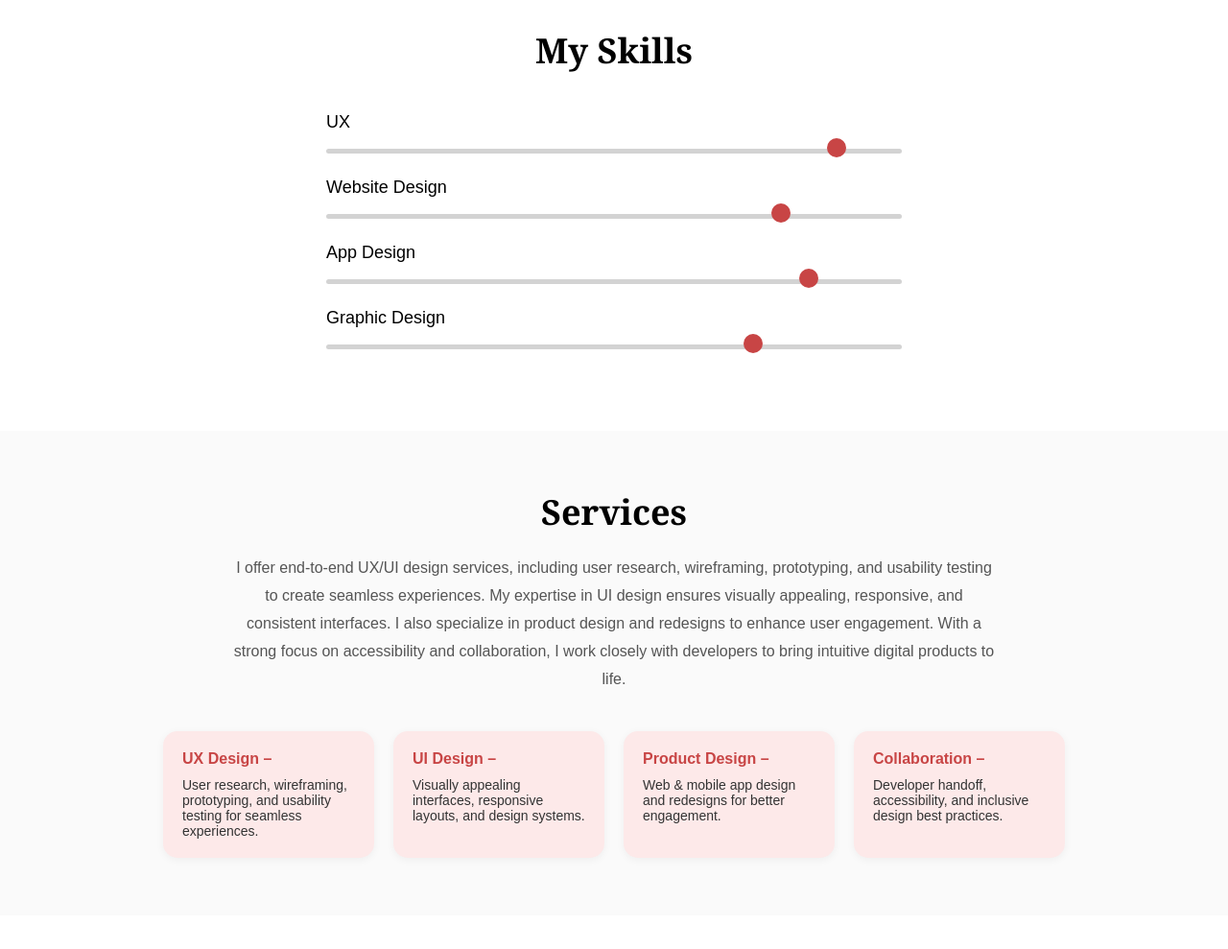
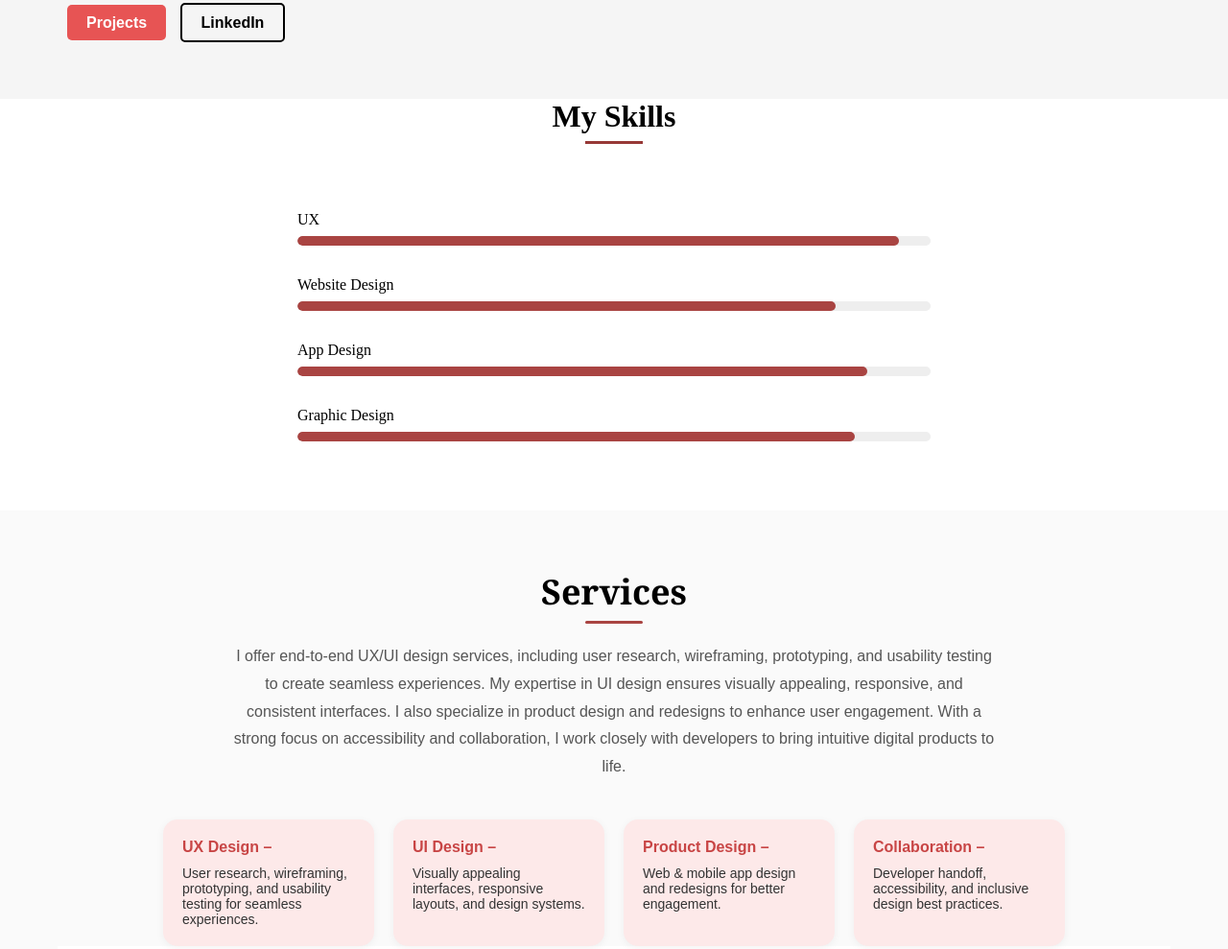
Before and after one commit to devya-123-name/Portfolio, a plain HTML site: page index.html in a window 1280 px wide. Shown: the part 1049-2038 px from the top of the page at 96% size. Drawn offline with Linux system fonts and the light colour scheme.

Commit message:
Add files via upload

```diff
--- a/index.html
+++ b/index.html
@@ -1,14 +1,68 @@
 <!DOCTYPE html>
 <html lang="en">
+
 <head>
     <meta charset="UTF-8">
     <meta name="viewport" content="width=device-width, initial-scale=1.0">
     <title>Devyani Mukherjee - Portfolio</title>
     <link rel="stylesheet" href="style.css">
+    <style>
+    .underline-accent {
+      display: block;
+      width: 60px;
+      height: 3px;
+      background-color: #a94442;
+      margin: 6px auto 0;
+      border-radius: 4px;
+    }
+
+         .skill-container {
+    max-width: 700px;
+    margin: auto;
+    padding: 40px 20px;
+  }
+
+  .skill-group {
+    margin-bottom: 32px;
+  }
+
+  .skill-label {
+    margin-bottom: 8px;
+    font-weight: 500;
+  }
+
+  .skill-bar {
+    height: 10px;
+    background-color: #eee;
+    border-radius: 9999px;
+    position: relative;
+    overflow: hidden;
+  }
+
+  .skill-fill {
+    height: 100%;
+    background-color: #a94442;
+    border-radius: 9999px;
+  }
+
+  .skill-thumb {
+    position: absolute;
+    top: 50%;
+    transform: translateY(-50%);
+    width: 16px;
+    height: 16px;
+    background-color: white;
+    border: 2px solid #a94442;
+    border-radius: 50%;
+  }
+    </style>
 </head>
+
 <body>
 
+
     <!-- Navbar -->
+    <section class="parent">
         <header class="navbar">
             <div class="logo">Devyani Mukherjee</div>
             <nav>
@@ -26,57 +80,90 @@
             </div>
         </section>
 
+    </section>
         <!-- About Section -->
         <section class="about">
             <div class="text">
                 <h4>UI/UX DESIGNER</h4>
                 <h2>Hello, my name is <br> <span>Devyani Mukherjee</span></h2>
                 <p>
-                I am a 20 years old UI/UX Designer, and currently pursuing my Bachelor's in Designing course in UI/UX Design.
-                I believe great design is more than just aesthetics—it's about creating seamless experiences that make people’s lives easier and more enjoyable.<br><br>
+                    I am a 20 years old UI/UX Designer, and currently pursuing my Bachelor's in Designing course in UI/UX
+                    Design.
+                I believe great design is more than just aesthetics—it's about creating seamless experiences that make
+                people’s lives easier and more enjoyable.<br><br>
 
-                While studying in Sushant University I have completed numerous projects in UI/UX design and while doing so I have gained varied experience in UX research, wireframing, prototyping, and UI design.<br><br>
+                While studying in Sushant University I have completed numerous projects in UI/UX design and while doing
+                so I have gained varied experience in UX research, wireframing, prototyping, and UI design.<br><br>
 
-                I believe in a user-centered approach, where design decisions are driven by data, empathy, and usability testing, to ensure the best experience for end users.<br><br>
+                I believe in a user-centered approach, where design decisions are driven by data, empathy, and usability
+                testing, to ensure the best experience for end users.<br><br>
 
                 Take a look at my portfolio, and feel free to reach out if you'd like to collaborate.
             </p>
             <div class="buttons">
                 <a href="#" class="btn">Projects</a>
-                <a href="#" class="btn-outline">LinkedIn</a>
+                <a href="https://www.linkedin.com/in/devyani-mukherjee-a490b1345/" class="btn-outline">LinkedIn</a>
             </div>
         </div>
         <div class="image">
-            <img src="profile.png" alt="Devyani Mukherjee">
+            <img src="./Images/Screenshot 2025-05-14 122553.png" alt="Devyani Mukherjee">
         </div>
     </section>
 
     <!-- Skills Section -->
-<section class="skills">
-  <h2>My Skills</h2>
-  <div class="skill">
-      <span>UX</span>
-      <input type="range" value="90" disabled>
+<section class="py-20 text-center bg-gray-50">
+ <h2 class="skills-heading">My Skills</h2>
+
+  <div class="skill-container">
+
+    <div class="skill-group">
+      <div class="skill-label">UX</div>
+      <div class="skill-bar">
+        <div class="skill-fill" style="width: 95%;"></div>
+        <div class="skill-thumb" style="left: 100%;"></div>
       </div>
-  <div class="skill">
-      <span>Website Design</span>
-      <input type="range" value="80" disabled>
     </div>
-  <div class="skill">
-      <span>App Design</span>
-      <input type="range" value="85" disabled>
+
+    <div class="skill-group">
+      <div class="skill-label">Website Design</div>
+      <div class="skill-bar">
+        <div class="skill-fill" style="width: 85%;"></div>
+        <div class="skill-thumb" style="left: 100%;"></div>
       </div>
-  <div class="skill">
-      <span>Graphic Design</span>
-      <input type="range" value="75" disabled>
+    </div>
+
+    <div class="skill-group">
+      <div class="skill-label">App Design</div>
+      <div class="skill-bar">
+        <div class="skill-fill" style="width: 90%;"></div>
+        <div class="skill-thumb" style="left: 100%;"></div>
+      </div>
+    </div>
+
+    <div class="skill-group">
+      <div class="skill-label">Graphic Design</div>
+      <div class="skill-bar">
+        <div class="skill-fill" style="width: 88%;"></div>
+        <div class="skill-thumb" style="left: 100%;"></div>
+      </div>
+    </div>
+
   </div>
 </section>
 
     <!-- Services Section -->
     <section class="services">
-  <h2>Services</h2>
+    <section id="services">
+  <h2 class="text-3xl font-bold mb-10 text-center relative inline-block mx-auto">
+    Services
+    <span class="underline-accent"></span>
+  </h2>
         <p class="services-intro">
-      I offer end-to-end UX/UI design services, including user research, wireframing, prototyping, and usability testing to create seamless experiences. My expertise in UI design ensures visually appealing, responsive, and consistent interfaces. I also specialize in product design and redesigns to enhance user engagement. With a strong focus on accessibility and collaboration, I work closely with developers to bring intuitive digital products to life.
+                        I offer end-to-end UX/UI design services, including user research, wireframing, prototyping, and usability
+            testing to create seamless experiences. My expertise in UI design ensures visually appealing, responsive,
+            and consistent interfaces. I also specialize in product design and redesigns to enhance user engagement.
+            With a strong focus on accessibility and collaboration, I work closely with developers to bring intuitive
+            digital products to life.
         </p>
 
         <div class="service-cards">
@@ -101,7 +188,11 @@
 
     <!-- Projects Section -->
     <section class="projects">
-    <h2>My Projects</h2>
+<section id="projects">
+  <h2 class="text-3xl font-bold mb-10 text-center relative inline-block mx-auto">
+    Projects
+    <span class="underline-accent"></span>
+  </h2>
         <div class="project-filters">
             <button class="active">All</button>
             <button>UI/UX</button>
@@ -112,19 +203,22 @@
 
         <div class="project-cards">
             <div class="project-card">
-            <img src="path-to-your-image1.jpg" alt="Accessibility Project">
+                <img src="./Images/WhatsApp Image 2025-05-14 at 08.24.27_e8cd0dc6.jpg" alt="Accessibility Project">
                 <h4>Enhanced Accessibility for visually impaired users in Indian Railways</h4>
-            <p>Problem: Users faced issues in travel accessibility. Solution: Proposing solutions to improve user journey experiences.</p>
+                <p>Problem: Users faced issues in travel accessibility. Solution: Proposing solutions to improve user
+                    journey experiences.</p>
             </div>
             <div class="project-card">
-            <img src="path-to-your-image2.jpg" alt="Content Writer Project">
+                <img src="./Images/WhatsApp Image 2025-05-14 at 08.25.33_68f8ed38.jpg" alt="Content Writer Project">
                 <h4>Service design for Content Writer</h4>
-            <p>Project description: Understanding service ecosystems for freelance content writers and service design improvements.</p>
+                <p>Project description: Understanding service ecosystems for freelance content writers and service
+                    design improvements.</p>
             </div>
             <div class="project-card">
-            <img src="path-to-your-image3.jpg" alt="Tiffin Service Project">
+                <img src="./Images/WhatsApp Image 2025-05-14 at 08.26.08_180fe83c.jpg" alt="Tiffin Service Project">
                 <h4>Service design - Tiffin Service</h4>
-            <p>Project description: Redesigning the tiffin service experience for better efficiency and satisfaction.</p>
+                <p>Project description: Redesigning the tiffin service experience for better efficiency and
+                    satisfaction.</p>
             </div>
         </div>
 
@@ -133,21 +227,30 @@
 
     <!-- Testimonials Section -->
     <section class="testimonials">
-    <h2>Testimonials</h2>
+    <section id="testimonials">
+  <h2 class="text-3xl font-bold mb-10 text-center relative inline-block mx-auto">
+    Testimonials
+    <span class="underline-accent"></span>
+  </h2>
         <p class="testimonials-intro">
             Trusted for creating intuitive, user-friendly designs that enhance engagement and usability.
             See what trainers and colleagues say about our collaborations!
         </p>
 
         <div class="testimonial-card">
-        <img src="path-to-testimonial-image.jpg" alt="User Photo">
-        <blockquote>“Devyani Mukherjee has successfully completed the UX/UI developer trainee at Silver Touch Technologies Ltd.”</blockquote>
+            <img src="./Images/Screenshot 2025-05-14 104348.png" alt="User Photo">
+            <blockquote>“Devyani Mukherjee has successfully completed the UX/UI developer trainee at Silver Touch
+                Technologies Ltd.”</blockquote>
             <p><strong>Company</strong><br>Silver Touch Technologies Ltd</p>
         </div>
     </section>
 
     <section class="contact">
-  <h2>Contact</h2>
+        <section id="contacts">
+  <h2 class="text-3xl font-bold mb-10 text-center relative inline-block mx-auto">
+    Contacts
+    <span class="underline-accent"></span>
+  </h2>
         <p class="contact-intro">
             Got a project in mind or looking to enhance your product’s user experience? Let's collaborate!
             Whether you need a polished UI, a smooth user journey, or a full redesign, I’m here to help.
@@ -173,4 +276,5 @@
     </footer>
 
 </body>
+
 </html>
--- a/style.css
+++ b/style.css
@@ -5,61 +5,86 @@
     box-sizing: border-box;
 }
 
+
+.parent{
+    background: url('./Images/WhatsApp\ Image\ 2025-05-14\ at\ 00.25.37_ebcaafbf.jpg');
+    background-size: cover;
+    background-position: center;
+    background-repeat: no-repeat;
+    background-blend-mode:color-burn ;
+
+    z-index: 1;
+    /* width: 100%; */
+    height: 250px;
+    /* position: relative;
+    display: flex;
+    justify-content: center;
+    align-items: center;*/
+    color: white;
+}
+
 /* Navbar */
 .navbar {
     display: flex;
     justify-content: space-between;
-    padding: 20px 60px;
+    /* padding: 20px 60px; */
     align-items: center;
-    background: white;
+    /* background: white; */
     font-family: 'Poppins', sans-serif;
+
 }
 
 .navbar .logo {
+    margin-top: 30px;
+    margin-left: 30px;
+    margin-right: 30px;
     font-weight: bold;
     font-size: 20px;
 }
 
 .navbar nav a {
+    margin-right: 20px;
     margin-left: 20px;
     text-decoration: none;
     color: black;
     font-weight: 500;
 }
-
 /* Hero Section */
-.hero {
-    background: url('background.jpg') no-repeat center center/cover;
-    height: 300px;
+/* .hero { */
+    /* height: 400px;
     position: relative;
     display: flex;
     justify-content: center;
     align-items: center;
-    color: white;
-}
+    color: white; */
+/* } */
 
 .hero .overlay {
     text-align: center;
 }
 
+.hero h1 {
+    font-size: 60px;
+    color: #601010;
+    font-family: 'Georgia', serif;
+    margin-top: 20px;
+}
+
 .hero h2 {
     font-size: 20px;
     letter-spacing: 2px;
+    margin-top: 160px;
 }
 
-.hero h1 {
-    font-size: 60px;
-    font-family: 'Georgia', serif;
-    margin-top: 10px;
-}
 
 /* About Section */
 .about {
     display: flex;
-    padding: 60px;
+    padding: 70px;
     align-items: center;
     font-family: 'Poppins', sans-serif;
     background: #f5f5f5;
+    gap: 50px;
 }
 
 .about .text {
@@ -67,9 +92,10 @@
 }
 
 .about .text h4 {
+
     color: darkred;
     font-weight: bold;
-    margin-bottom: 10px;
+    margin-top: 180px;
 }
 
 .about .text h2 {
@@ -123,52 +149,59 @@
 }
 
 /* Skills Section */
-.skills {
-    padding: 60px;
-    background: white;
-    text-align: center;
-    font-family: 'Georgia', serif;
+.skills-section {
+  max-width: 700px;
+  margin: 0 auto;
+  padding: 40px 20px;
+  font-family: Georgia, serif;
 }
 
-.skills h2 {
-    font-size: 36px;
-    margin-bottom: 40px;
+.skills-heading {
+  text-align: center;
+  font-size: 2em;
+  font-weight: bold;
+  position: relative;
+  margin-bottom: 40px;
+}
+
+.skills-heading::after {
+  content: '';
+  width: 60px;
+  height: 3px;
+  background: #973937;
+  position: absolute;
+  left: 50%;
+  transform: translateX(-50%);
+  bottom: -10px;
 }
 
 .skill {
-    margin-bottom: 20px;
-    text-align: left;
-    max-width: 600px;
-    margin-left: auto;
-    margin-right: auto;
+  margin-bottom: 30px;
 }
 
 .skill span {
-    display: block;
-    font-size: 18px;
-    margin-bottom: 5px;
-    font-family: 'Poppins', sans-serif;
+  display: block;
+  margin-bottom: 6px;
+  font-size: 1.1em;
 }
 
-.skill input[type="range"] {
-    width: 100%;
-    appearance: none;
-    height: 5px;
-    background: #d3d3d3;
-    border-radius: 5px;
-    outline: none;
-    position: relative;
+.progress-bar {
+  background-color: #eee;
+  height: 10px;
+  border-radius: 10px;
+  position: relative;
 }
 
-.skill input[type="range"]::-webkit-slider-thumb {
-    appearance: none;
-    width: 20px;
-    height: 20px;
-    background: #c84545;
-    border-radius: 50%;
-    cursor: pointer;
-    margin-top: -8px;
+.progress {
+  height: 100%;
+  background-color: #973937;
+  border-radius: 10px;
 }
+
+.progress.ux { width: 95%; }
+.progress.web { width: 90%; }
+.progress.app { width: 92%; }
+.progress.graphic { width: 88%; }
 
 /* Services Section */
 .services {
```
Lines whose indentation alone changed are shown as unchanged.
